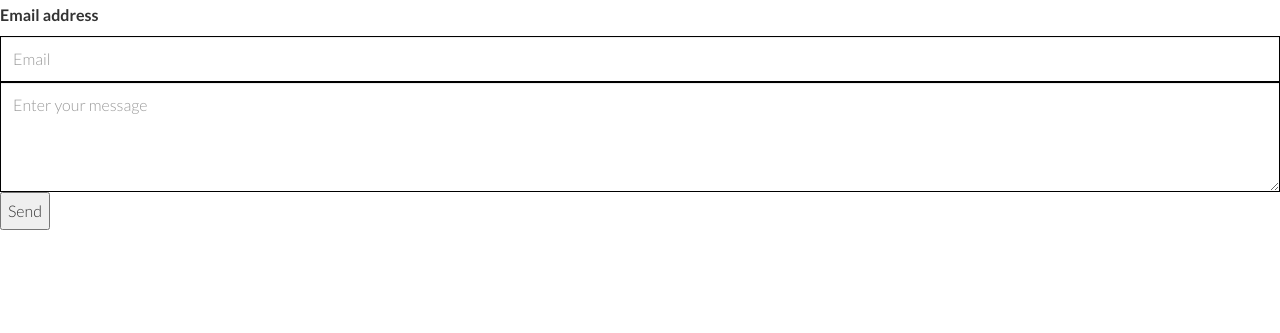
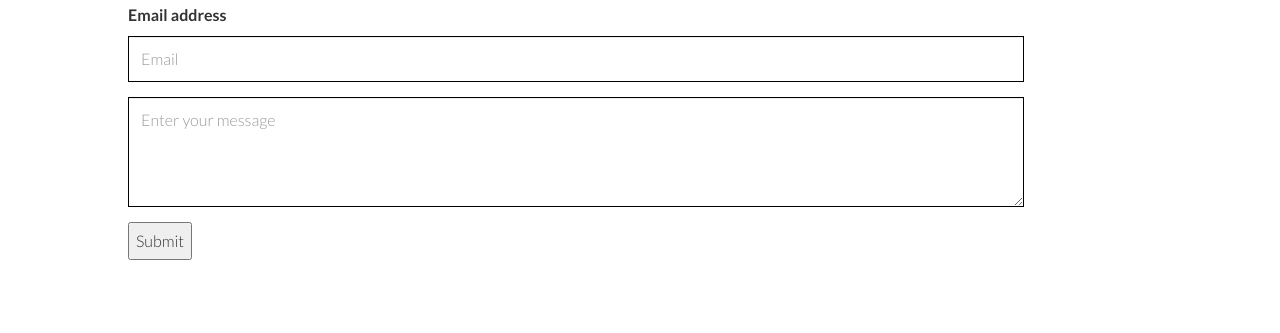
Before and after one commit to edgarh0/personal-website, a plain HTML site: page contact.html in a window 1280 px wide. Shown: the part 170-503 px from the top of the page. Drawn offline with Linux system fonts and the light colour scheme.

Commit message:
bsacktostart

```diff
--- a/contact.html
+++ b/contact.html
@@ -67,13 +67,36 @@
 </header>
 
 <div class="section-container">
-  <form action="https://formsubmit.co/edgar@edgarho.co.uk" method="POST">
+  <form
+    target="_blank"
+    action="https://formsubmit.co/edgar@edgarho.co.uk"
+    method="POST"
+  >
+        <div class="contact-form">
           <h2 class="template-title-example">Contact Me</h2>
+
+            <div class="form-group">
               <label for="exampleInputEmail1">Email address</label>
               <input type="email" class="form-control" id="exampleInputEmail1" placeholder="Email" required>
+            </div>
+
+
+            <div class="form-group">
               <textarea class="form-control" rows="3" placeholder="Enter your message"></textarea>
-              <button type="submit">Send</button>
-  </form>
+            </div>
+            <input type="submit"/>
+            <input type="hidden" name="_captcha" value="false">
+            <input type="hidden" name="_next" value="index.html">
+
+        </div>
+
+
+
+
+      </div>
+    </div>
+  </div>
+</form>
 </div>
 
 <h1>Social Media</h1>
```
